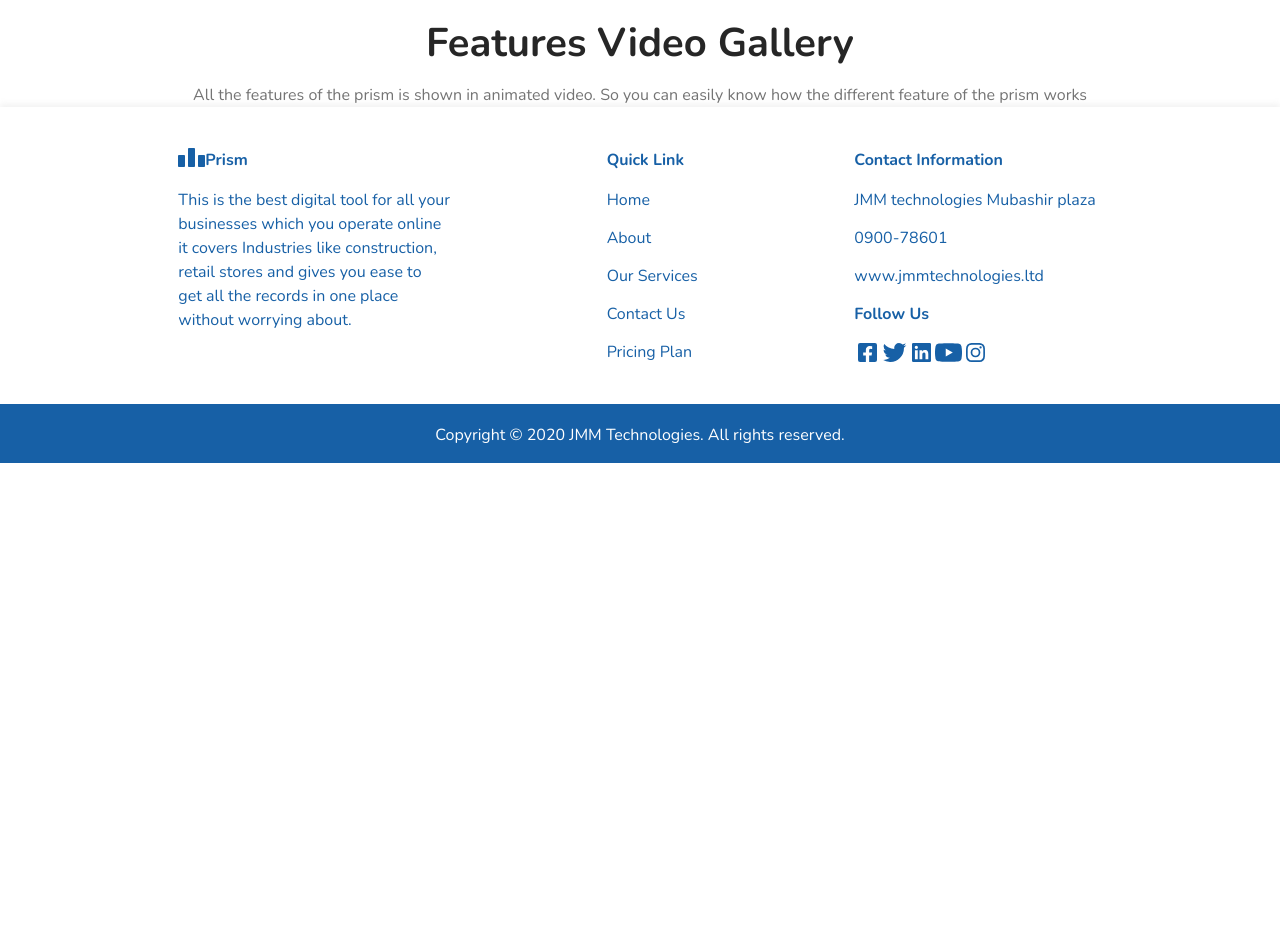
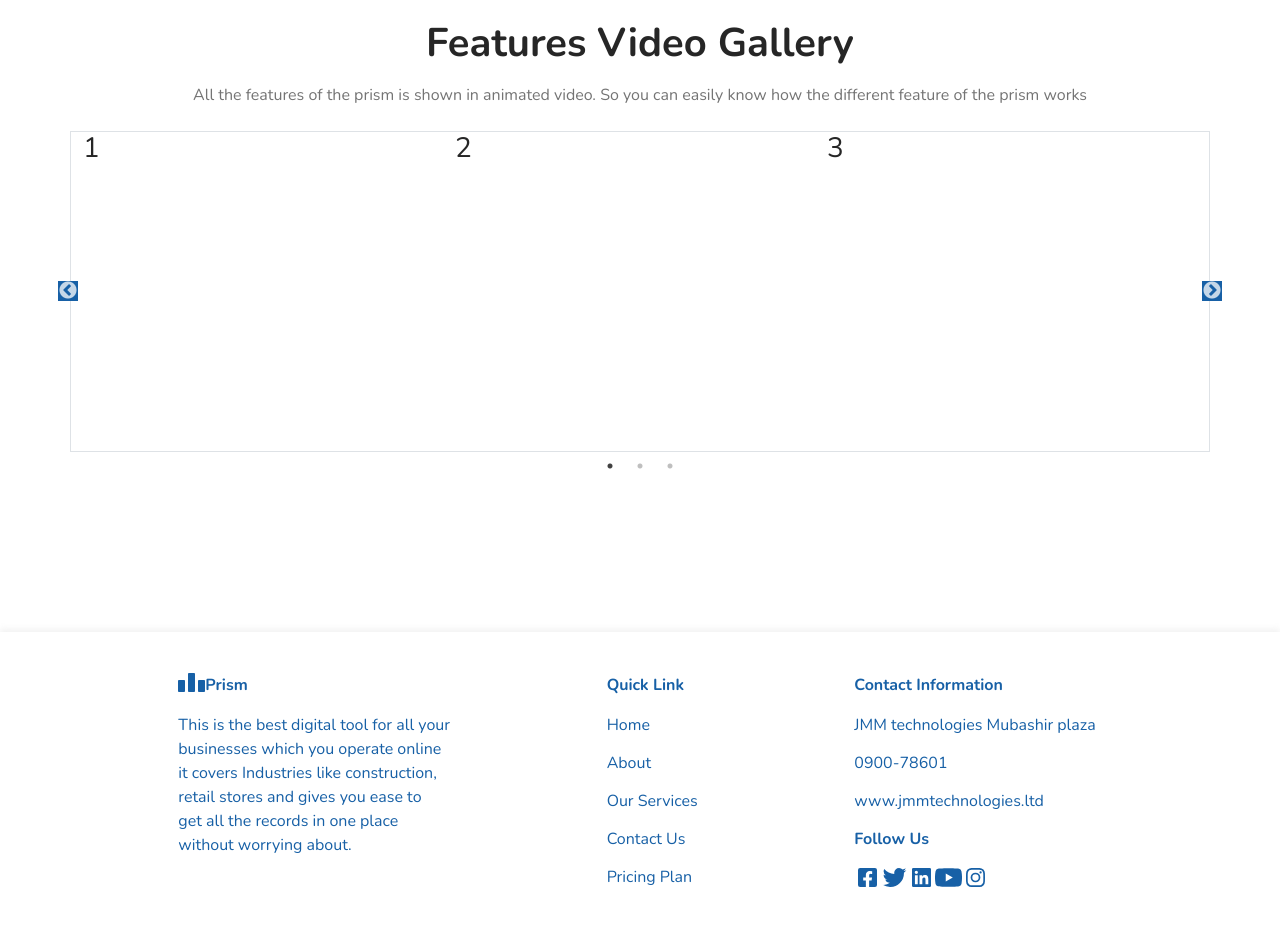
Before and after one commit to abdullah098/ERP-Website, a React (Create React App) app: page /features in a window 1280 px wide. Shown: the part 1540-2468 px from the top of the page. Before the commit the page ends 2003 px from the top, so only its background shows below. Built offline with nearby package versions, Linux system fonts and the light colour scheme.

Commit message:
feature page complete without vid

```diff
--- a/package.json
+++ b/package.json
@@ -14,6 +14,8 @@
     "react-phone-input-2": "^2.14.0",
     "react-router-dom": "^5.3.0",
     "react-scripts": "4.0.3",
+    "react-slick": "^0.28.1",
+    "slick-carousel": "^1.8.1",
     "web-vitals": "^1.1.2"
   },
   "scripts": {
--- a/src/App.js
+++ b/src/App.js
@@ -3,9 +3,12 @@ import Home from './Components/HomeComponent/Home';
 import NavBar from './Layouts/NavBar';
 import Footer from './Layouts/Footer.jsx';
 import AboutUs from './Pages/AboutUs/index';
+import Features from './Pages/Features/index';
+import "slick-carousel/slick/slick.css";
+import "slick-carousel/slick/slick-theme.css";
 
 import './App.scss';
-import Features from './Pages/Features/index';
+
 
 
 
--- a/src/Pages/Features/index.jsx
+++ b/src/Pages/Features/index.jsx
@@ -2,10 +2,19 @@ import React from 'react';
 import Cards from './../../Components/Features/Cards';
 import Store from '../../Assets/store.svg';
 import { Tabs } from 'antd';
+import Slider from "react-slick";
 
 const Features = () => {
 
     const { TabPane } = Tabs;
+
+    const settings = {
+        dots: true,
+        infinite: true,
+        speed: 500,
+        slidesToShow: 3,
+        slidesToScroll: 3
+    };
 
 
     const cards = [
@@ -125,6 +134,43 @@ const Features = () => {
                     <h1 className="fw-bold text-center">Features Video Gallery</h1>
                     <p className="text-center">All the features of the prism is shown in animated video. So you can easily know how the different feature of the prism works</p>
 
+                    <div className="slider-wrapper">
+                        <div className="container border">
+
+                                <Slider {...settings}>
+                                    <div>
+                                        <h3>1</h3>
+                                    </div>
+                                    <div>
+                                        <h3>2</h3>
+                                    </div>
+                                    <div>
+                                        <h3>3</h3>
+                                    </div>
+                                    <div>
+                                        <h3>4</h3>
+                                    </div>
+                                    <div>
+                                        <h3>5</h3>
+                                    </div>
+                                    <div>
+                                        <h3>6</h3>
+                                    </div>
+                                    <div>
+                                        <h3>7</h3>
+                                    </div>
+                                    <div>
+                                        <h3>8</h3>
+                                    </div>
+                                    <div>
+                                        <h3>9</h3>
+                                    </div>
+                                </Slider>
+
+                        </div>
+
+
+                    </div>
 
 
                 </div>
--- a/src/Styles/Pages/_features.scss
+++ b/src/Styles/Pages/_features.scss
@@ -79,6 +79,11 @@
             margin-bottom: 0px;
             margin-top: 16px;
         }
+
+        .slider-wrapper{
+            margin-top: 24px;
+            margin-bottom: 180px;
+        }
     }
 
 
@@ -117,3 +122,23 @@
         }
     }
 }
+
+
+// slick slider
+
+.slick-slide{
+    height: 319px !important;
+}
+.slick-arrow{
+    background: #1760A6;
+
+    &:hover{
+        background: #1760A6;
+    }
+    &:focus{
+        background: #1760A6;
+    }
+    &:active{
+        background: #1760A6;
+    }
+}
--- a/src/index.js
+++ b/src/index.js
@@ -3,10 +3,13 @@ import ReactDOM from 'react-dom';
 import 'antd/dist/antd.css';
 import 'bootstrap/dist/css/bootstrap.css'
 import 'bootstrap/dist/js/bootstrap'
-import './index.css';
+
+
 import App from './App';
 import reportWebVitals from './reportWebVitals';
 import { BrowserRouter } from 'react-router-dom';
+
+import './index.css';
 
 ReactDOM.render(
   <React.StrictMode>
```
Also changed, not shown: 1 other file (tests, documents, lock files or other folders).
